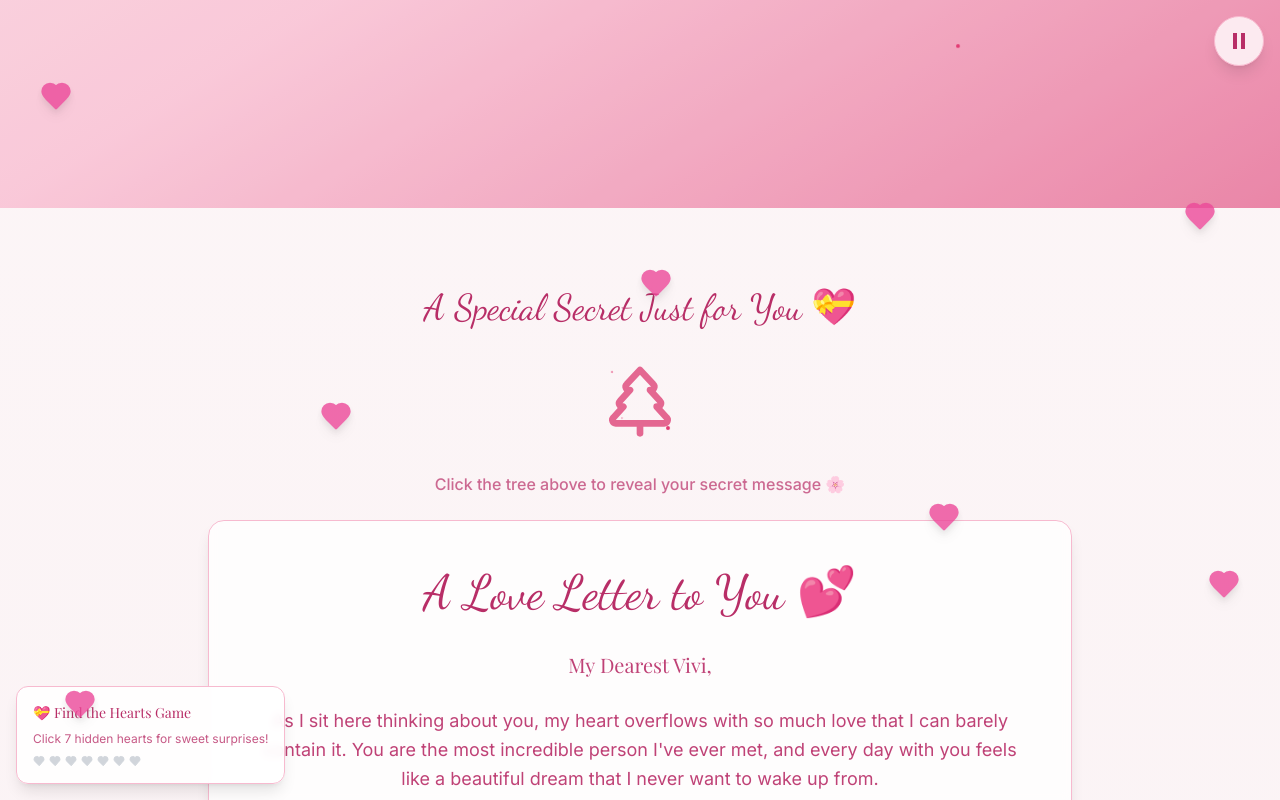
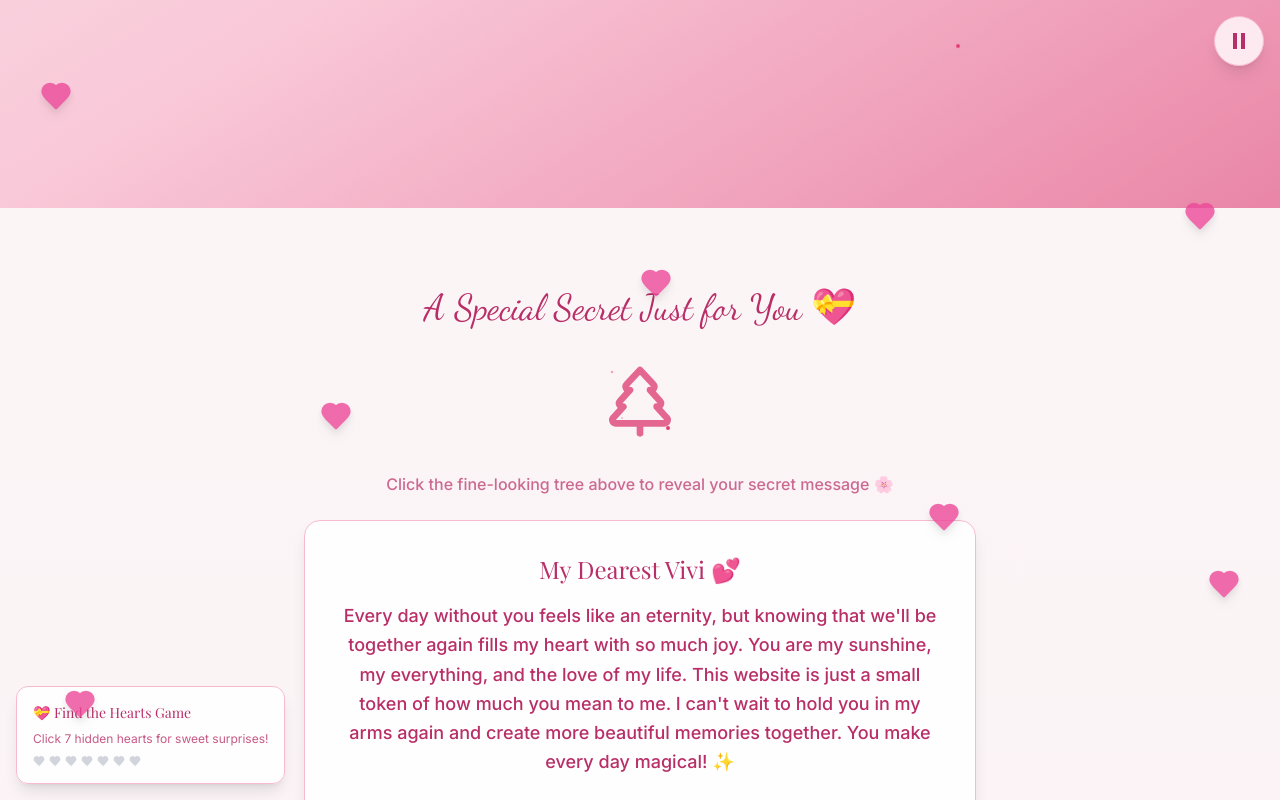
Before and after one commit to abhipad13/vivi-love-countdown, a React (Vite) app: page / in a window 1280 px wide. Both pictures are taken after a click on the button 640 px from the left and 992 px from the top of the page. Shown: the part 592-1392 px from the top of the page. Built offline with nearby package versions, Linux system fonts and the light colour scheme.

Commit message:
Visual edit in Lovable
Edited UI in Lovable

```diff
--- a/src/components/SecretMessage.tsx
+++ b/src/components/SecretMessage.tsx
@@ -1,75 +1,60 @@
 import { useState } from 'react';
 import { TreePine } from 'lucide-react';
-
 const SecretMessage = () => {
   const [isRevealed, setIsRevealed] = useState(false);
-
   const handleReveal = () => {
     setIsRevealed(!isRevealed);
   };
-
-  return (
-    <div className="text-center animate-fade-in-up">
+  return <div className="text-center animate-fade-in-up">
       <h3 className="font-romantic text-4xl text-romantic-deep mb-8">
         A Special Secret Just for You 💝
       </h3>
 
       <div className="flex justify-center mb-8">
-        <div
-          className="relative cursor-pointer group"
-          onClick={handleReveal}
-          role="button"
-          tabIndex={0}
-          onKeyDown={(e) => e.key === 'Enter' && handleReveal()}
-        >
-          <TreePine
-            size={80}
-            className="text-romantic-rose hover:text-primary transition-all duration-300 group-hover:scale-110 group-hover:drop-shadow-lg"
-            style={{ filter: 'drop-shadow(0 4px 8px rgba(340, 75%, 55%, 0.3))' }}
-          />
+        <div className="relative cursor-pointer group" onClick={handleReveal} role="button" tabIndex={0} onKeyDown={e => e.key === 'Enter' && handleReveal()}>
+          <TreePine size={80} className="text-romantic-rose hover:text-primary transition-all duration-300 group-hover:scale-110 group-hover:drop-shadow-lg" style={{
+          filter: 'drop-shadow(0 4px 8px rgba(340, 75%, 55%, 0.3))'
+        }} />
           {/* Sparkles around the tree */}
-          <div className="sparkle" style={{ top: '10px', left: '10px', animationDelay: '0s' }}></div>
-          <div className="sparkle" style={{ top: '5px', right: '15px', animationDelay: '0.5s' }}></div>
-          <div className="sparkle" style={{ bottom: '20px', left: '20px', animationDelay: '1s' }}></div>
-          <div className="sparkle" style={{ bottom: '10px', right: '10px', animationDelay: '1.5s' }}></div>
+          <div className="sparkle" style={{
+          top: '10px',
+          left: '10px',
+          animationDelay: '0s'
+        }}></div>
+          <div className="sparkle" style={{
+          top: '5px',
+          right: '15px',
+          animationDelay: '0.5s'
+        }}></div>
+          <div className="sparkle" style={{
+          bottom: '20px',
+          left: '20px',
+          animationDelay: '1s'
+        }}></div>
+          <div className="sparkle" style={{
+          bottom: '10px',
+          right: '10px',
+          animationDelay: '1.5s'
+        }}></div>
         </div>
       </div>
 
-      <p className="text-romantic-deep/70 mb-6 font-medium">
-        Click the tree above to reveal your secret message 🌸
-      </p>
+      <p className="text-romantic-deep/70 mb-6 font-medium">Click the fine-looking tree above to reveal your secret message 🌸</p>
 
-      {isRevealed && (
-        <div className="bg-white/80 backdrop-blur-sm rounded-2xl p-8 md:p-12 shadow-lg border border-romantic-pink animate-fade-in">
-          <h2 className="font-romantic text-5xl text-center text-romantic-deep mb-8">
-            A Love Letter to You 💕
-          </h2>
-          <div className="prose prose-lg max-w-none text-romantic-deep/90">
-            <p className="font-elegant text-xl leading-relaxed mb-6">
-              My Dearest Vivi,
-            </p>
-            <p className="leading-relaxed mb-6 text-lg">
-              As I sit here thinking about you, my heart overflows with so much love that I can barely contain it.
-              You are the most incredible person I've ever met, and every day with you feels like a beautiful dream
-              that I never want to wake up from.
-            </p>
-            <p className="leading-relaxed mb-6 text-lg">
-              Your smile brightens even my darkest days, your laugh is the most beautiful melody I've ever heard,
-              and your love has transformed my entire world. You make me want to be the best version of myself,
-              and with you by my side, I feel like I can conquer anything.
-            </p>
-            <p className="leading-relaxed mb-6 text-lg">
-              Thank you for being my partner, my best friend, my greatest love, and my home. Thank you for
-              choosing to share your beautiful heart with me every single day.
-            </p>
-            <p className="font-elegant text-xl">
-              With all my love, today and always ✨
-            </p>
+      {isRevealed && <div className="bg-white/90 backdrop-blur-sm rounded-2xl p-8 max-w-2xl mx-auto shadow-lg border border-romantic-pink animate-fade-in">
+          <div className="font-elegant text-2xl text-romantic-deep mb-4">
+            My Dearest Vivi 💕
           </div>
-        </div>
-      )}
-    </div>
-  );
+          <p className="text-romantic-deep leading-relaxed font-medium text-lg">
+            Every day without you feels like an eternity, but knowing that we'll be together again
+            fills my heart with so much joy. You are my sunshine, my everything, and the love of my life.
+            This website is just a small token of how much you mean to me. I can't wait to hold you
+            in my arms again and create more beautiful memories together. You make every day magical! ✨
+          </p>
+          <div className="mt-6 font-romantic text-2xl text-primary">
+            Forever yours, with all my love 💖
+          </div>
+        </div>}
+    </div>;
 };
-
 export default SecretMessage;
```
